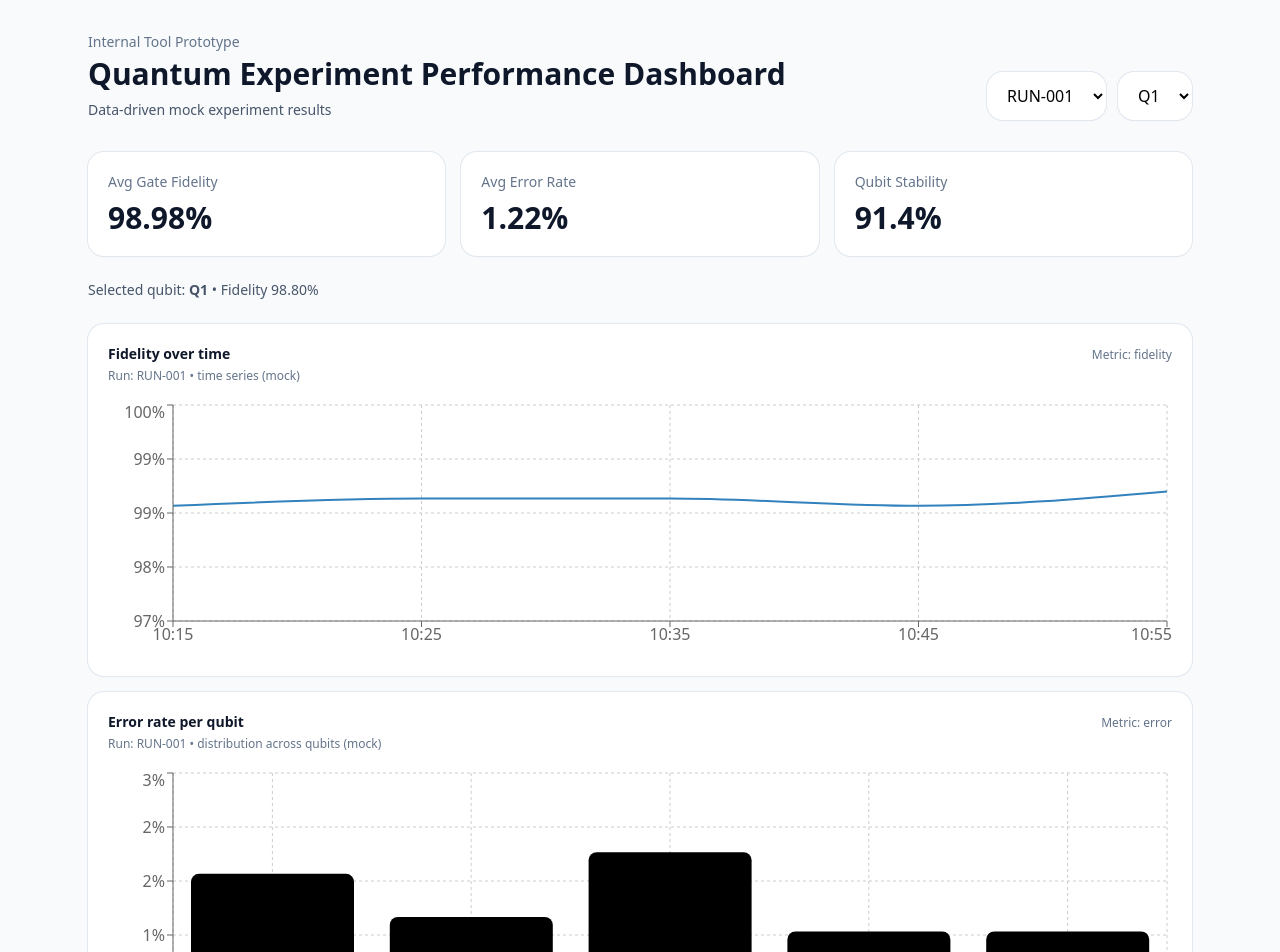
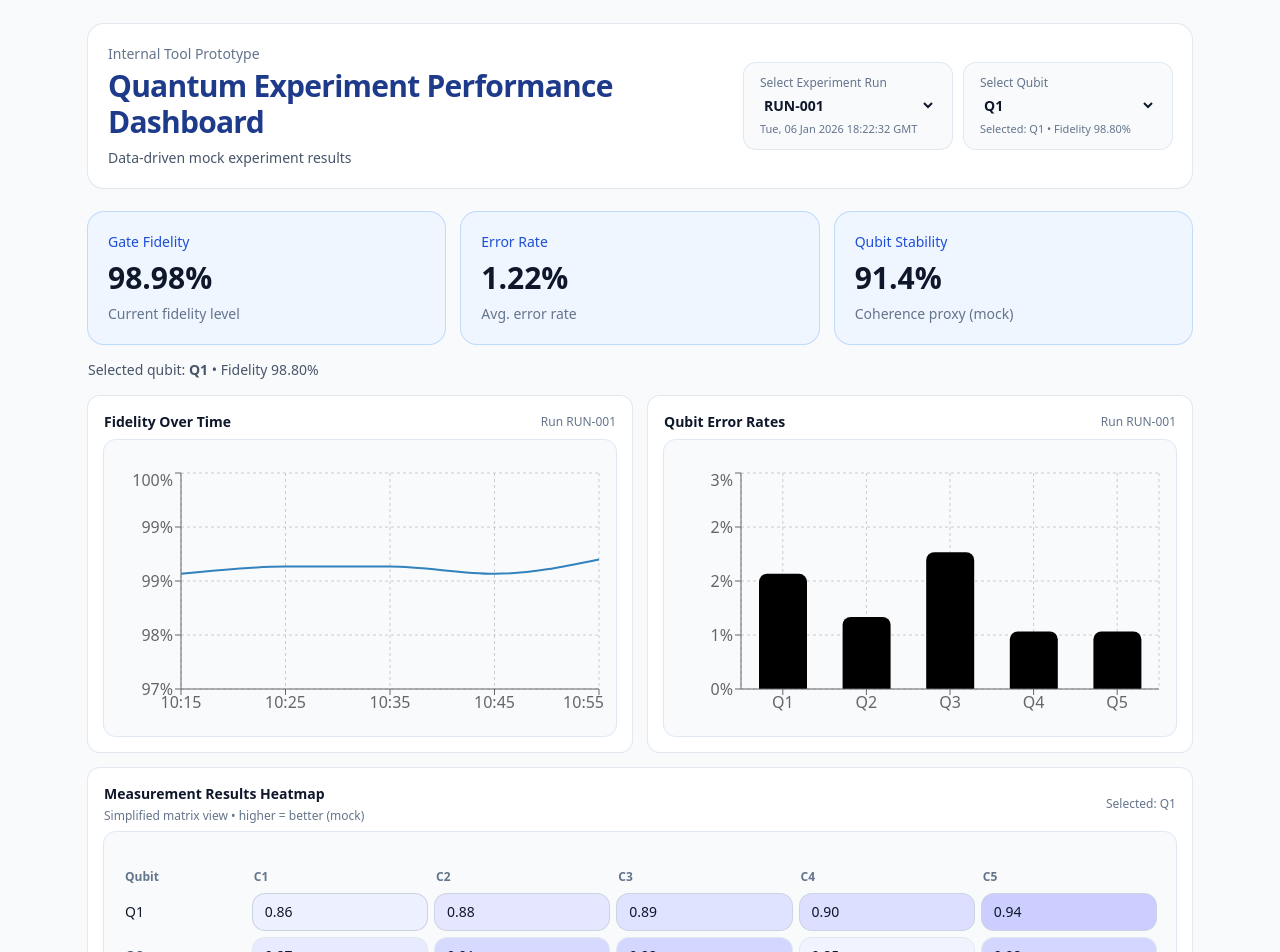
Before and after one commit to Serhii-Dobrovolskyi/quantum-experiment-dashboard, a React (Vite) app: page / in a window 1280 px wide. Shown: the top 952 px of the page. Built offline with nearby package versions, Linux system fonts and the light colour scheme.

Commit message:
olish dashboard layout for presentation (panel header, embedded charts)

```diff
--- a/src/components/DashboardShell.tsx
+++ b/src/components/DashboardShell.tsx
@@ -1,13 +1,9 @@
 import { useState } from "react";
 import data from "../data/experimentData.json";
 import { KpiCard } from "./KpiCard";
-
+import { FidelityLineChart } from "./FidelityLineChart";
 import { ErrorBarChart } from "./ErrorBarChart";
-
-
-import { FidelityLineChart } from "./FidelityLineChart";
 import { CalibrationHeatmap } from "./CalibrationHeatmap";
-
 
 type Run = (typeof data)["runs"][number];
 
@@ -30,14 +26,15 @@ export function DashboardShell() {
 
   return (
     <div className="min-h-screen bg-slate-50">
-      <div className="mx-auto max-w-6xl px-6 py-8">
-        {/* Header */}
-        <div className="flex flex-col gap-3 sm:flex-row sm:items-end sm:justify-between">
+      <div className="mx-auto max-w-6xl px-6 py-6">
+        {/* Top control panel (header + filters) */}
+        <div className="rounded-2xl bg-white shadow-sm ring-1 ring-slate-200 p-5">
+          <div className="flex flex-col gap-4 sm:flex-row sm:items-center sm:justify-between">
             <div>
               <div className="text-sm font-medium text-slate-500">
                 Internal Tool Prototype
               </div>
-            <h1 className="mt-1 text-3xl font-semibold text-slate-900">
+              <h1 className="mt-1 text-3xl font-semibold tracking-tight text-blue-900">
                 Quantum Experiment Performance Dashboard
               </h1>
               <div className="mt-2 text-sm text-slate-600">
@@ -46,9 +43,11 @@ export function DashboardShell() {
             </div>
 
             {/* Filters */}
-          <div className="flex gap-3">
+            <div className="flex flex-col gap-3 sm:flex-row sm:items-center">
+              <div className="rounded-xl bg-slate-50 ring-1 ring-slate-200 px-4 py-3">
+                <div className="text-xs font-medium text-slate-500">Select Experiment Run</div>
                 <select
-              className="rounded-2xl bg-white px-4 py-3 shadow-sm ring-1 ring-slate-200"
+                  className="mt-1 w-44 bg-transparent text-sm font-semibold text-slate-900 outline-none"
                   value={runId}
                   onChange={(e) => {
                     const next = e.target.value;
@@ -63,9 +62,15 @@ export function DashboardShell() {
                     </option>
                   ))}
                 </select>
+                <div className="mt-1 text-[11px] text-slate-500">
+                  {new Date(run.timestamp).toUTCString()}
+                </div>
+              </div>
 
+              <div className="rounded-xl bg-slate-50 ring-1 ring-slate-200 px-4 py-3">
+                <div className="text-xs font-medium text-slate-500">Select Qubit</div>
                 <select
-              className="rounded-2xl bg-white px-4 py-3 shadow-sm ring-1 ring-slate-200"
+                  className="mt-1 w-44 bg-transparent text-sm font-semibold text-slate-900 outline-none"
                   value={qubitId}
                   onChange={(e) => setQubitId(e.target.value)}
                 >
@@ -75,76 +80,75 @@ export function DashboardShell() {
                     </option>
                   ))}
                 </select>
+                <div className="mt-1 text-[11px] text-slate-500">
+                  Selected: {qubit.id} • Fidelity {(qubit.fidelity * 100).toFixed(2)}%
+                </div>
+              </div>
+            </div>
           </div>
         </div>
 
         {/* KPI */}
-        <div className="mt-8 grid gap-4 sm:grid-cols-2 lg:grid-cols-3">
-          <KpiCard
-            label="Avg Gate Fidelity"
-            value={`${(avgFidelity * 100).toFixed(2)}%`}
-          />
-          <KpiCard
-            label="Avg Error Rate"
-            value={`${(avgError * 100).toFixed(2)}%`}
-          />
-          <KpiCard
-            label="Qubit Stability"
-            value={`${(avgStability * 100).toFixed(1)}%`}
-          />
+        <div className="mt-6 grid gap-4 sm:grid-cols-2 lg:grid-cols-3">
+          {/* Если хочешь сделать KPI более "синими", поменяй стили в KpiCard (я ниже напишу как) */}
+          <KpiCard label="Gate Fidelity" value={`${(avgFidelity * 100).toFixed(2)}%`} sub="Current fidelity level" />
+          <KpiCard label="Error Rate" value={`${(avgError * 100).toFixed(2)}%`} sub="Avg. error rate" />
+          <KpiCard label="Qubit Stability" value={`${(avgStability * 100).toFixed(1)}%`} sub="Coherence proxy (mock)" />
         </div>
 
-        <div className="mt-6 text-sm text-slate-600">
+        {/* Small status line */}
+        <div className="mt-4 text-sm text-slate-600">
           Selected qubit: <strong>{qubit.id}</strong> • Fidelity{" "}
           {(qubit.fidelity * 100).toFixed(2)}%
         </div>
-        <div className="mt-6 rounded-2xl bg-white shadow-sm ring-1 ring-slate-200 p-5">
-         <div className="flex items-baseline justify-between">
+
+        {/* Charts grid (more "embedded" like enterprise dashboards) */}
+        <div className="mt-4 grid gap-4 lg:grid-cols-2">
+          {/* Line chart panel */}
+          <div className="rounded-xl bg-white shadow-sm ring-1 ring-slate-200 p-4">
+            <div className="mb-2 flex items-center justify-between">
+              <div className="text-sm font-semibold text-slate-900">Fidelity Over Time</div>
+              <div className="text-xs text-slate-500">Run {run.runId}</div>
+            </div>
+            <div className="rounded-xl bg-slate-50 ring-1 ring-slate-200 p-3">
+              <FidelityLineChart data={run.timeseries} />
+            </div>
+          </div>
+
+          {/* Bar chart panel */}
+          <div className="rounded-xl bg-white shadow-sm ring-1 ring-slate-200 p-4">
+            <div className="mb-2 flex items-center justify-between">
+              <div className="text-sm font-semibold text-slate-900">Qubit Error Rates</div>
+              <div className="text-xs text-slate-500">Run {run.runId}</div>
+            </div>
+            <div className="rounded-xl bg-slate-50 ring-1 ring-slate-200 p-3">
+              <ErrorBarChart data={run.qubits} />
+            </div>
+          </div>
+        </div>
+
+        {/* Heatmap panel */}
+        <div className="mt-4 rounded-xl bg-white shadow-sm ring-1 ring-slate-200 p-4">
+          <div className="mb-2 flex items-center justify-between">
             <div>
               <div className="text-sm font-semibold text-slate-900">
-               Fidelity over time
-               </div>
-               <div className="mt-1 text-xs text-slate-500">
-               Run: {run.runId} • time series (mock)
-               </div>
-            </div>
-            <div className="text-xs text-slate-500">Metric: fidelity</div>
-         </div>
-
-         <FidelityLineChart data={run.timeseries} />
-         </div>
-         <div className="mt-4 rounded-2xl bg-white shadow-sm ring-1 ring-slate-200 p-5">
-        <div className="flex items-baseline justify-between">
-          <div>
-            <div className="text-sm font-semibold text-slate-900">
-              Error rate per qubit
-            </div>
-            <div className="mt-1 text-xs text-slate-500">
-              Run: {run.runId} • distribution across qubits (mock)
-            </div>
-          </div>
-          <div className="text-xs text-slate-500">Metric: error</div>
-        </div>
-
-        <ErrorBarChart data={run.qubits} />
-      </div>
-      <div className="mt-4 rounded-2xl bg-white shadow-sm ring-1 ring-slate-200 p-5">
-      <div className="flex items-baseline justify-between">
-        <div>
-          <div className="text-sm font-semibold text-slate-900">
-            Calibration quality heatmap
+                Measurement Results Heatmap
               </div>
               <div className="mt-1 text-xs text-slate-500">
                 Simplified matrix view • higher = better (mock)
               </div>
             </div>
-        <div className="text-xs text-slate-500">Selected qubit: {qubitId}</div>
+            <div className="text-xs text-slate-500">Selected: {qubitId}</div>
           </div>
 
+          <div className="rounded-xl bg-slate-50 ring-1 ring-slate-200 p-3">
             <CalibrationHeatmap data={run.heatmap} selectedRow={qubitId} />
           </div>
+        </div>
 
-
+        <div className="mt-4 text-xs text-slate-500">
+          Note: This dashboard uses simulated data to demonstrate visualization patterns for scientific/quantum experiment reporting tools.
+        </div>
       </div>
     </div>
   );
--- a/src/components/KpiCard.tsx
+++ b/src/components/KpiCard.tsx
@@ -6,8 +6,8 @@ type Props = {
 
 export function KpiCard({ label, value, sub }: Props) {
   return (
-    <div className="rounded-2xl bg-white shadow-sm ring-1 ring-slate-200 p-5">
-      <div className="text-sm text-slate-500">{label}</div>
+    <div className="rounded-2xl bg-blue-50 shadow-sm ring-1 ring-blue-200 p-5">
+      <div className="text-sm text-blue-700">{label}</div>
       <div className="mt-2 text-3xl font-semibold text-slate-900">{value}</div>
       {sub ? <div className="mt-2 text-sm text-slate-500">{sub}</div> : null}
     </div>
```
Lines whose indentation alone changed are shown as unchanged.
